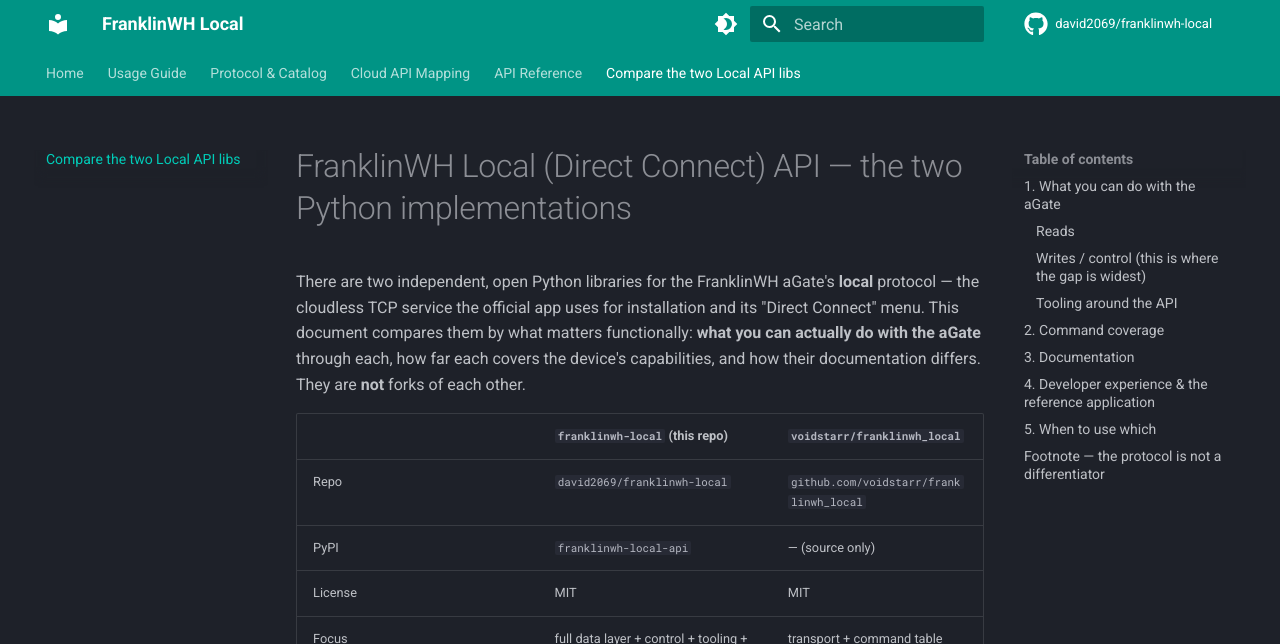
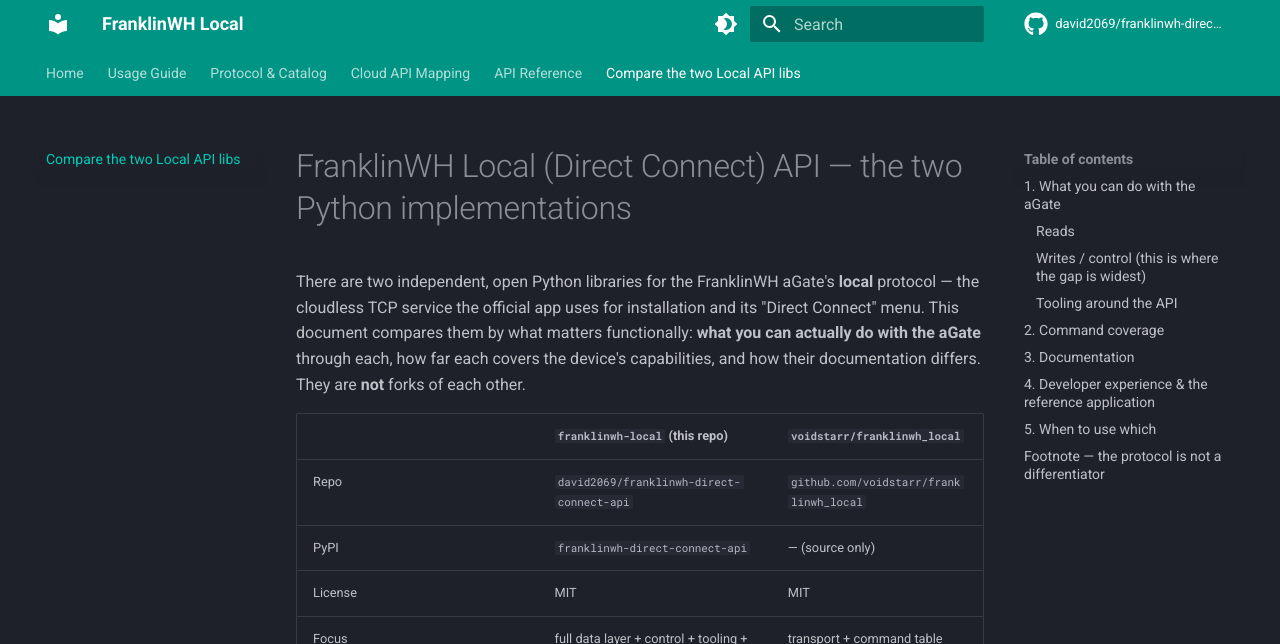
Before and after one commit to david2069/franklinwh-direct-connect-api, an MkDocs documentation site: the page built from docs/LOCAL_API_COMPARISON.md, in a window 1280 px wide and 900 px high. Shown: the top 644 px of the window. Built offline with MkDocs 1.6.1 and Material for MkDocs 9.7.7, drawn with Linux system fonts in a browser that asks for light colours; comment, search, counter and statistics services are not loaded.

Commit message:
fix-stale-urls-and-names

```diff
--- a/docs/LOCAL_API_COMPARISON.md
+++ b/docs/LOCAL_API_COMPARISON.md
@@ -9,8 +9,8 @@
 
 | | **`franklinwh-local`** (this repo) | **`voidstarr/franklinwh_local`** |
 | --- | --- | --- |
-| Repo | `david2069/franklinwh-local` | `github.com/voidstarr/franklinwh_local` |
-| PyPI | `franklinwh-local-api` | — (source only) |
+| Repo | `david2069/franklinwh-direct-connect-api` | `github.com/voidstarr/franklinwh_local` |
+| PyPI | `franklinwh-direct-connect-api` | — (source only) |
 | License | MIT | MIT |
 | Focus | full data layer + control + tooling + emulator | transport + command table |
 | Client methods | 52 | ~10 |
--- a/mkdocs.yml
+++ b/mkdocs.yml
@@ -1,8 +1,8 @@
 site_name: FranklinWH Local
 site_description: Unofficial Python library & CLI for the FranklinWH aGate local broker protocol (TCP/9000)
-site_url: https://david2069.github.io/franklinwh-local
-repo_url: https://github.com/david2069/franklinwh-local
-repo_name: david2069/franklinwh-local
+site_url: https://david2069.github.io/franklinwh-direct-connect-api
+repo_url: https://github.com/david2069/franklinwh-direct-connect-api
+repo_name: david2069/franklinwh-direct-connect-api
 
 theme:
   name: material
@@ -75,4 +75,4 @@
 extra:
   social:
     - icon: fontawesome/brands/github
-      link: https://github.com/david2069/franklinwh-local
+      link: https://github.com/david2069/franklinwh-direct-connect-api
```
Also changed, not shown: README.md (+4 -4 lines), docs/USAGE.md (+7 -7 lines), docs/index.md (+1 -1 lines).
